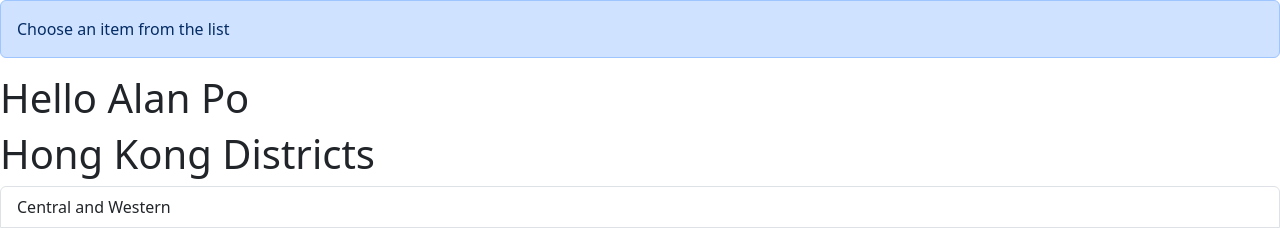
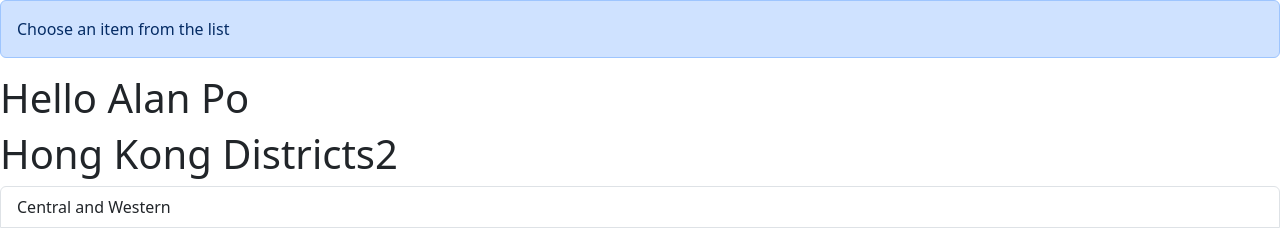
Before and after one commit to alanpolun/reactHelloWorld, a React (Vite) app: page / in a window 1280 px wide. Shown: the top 228 px of the page. Built offline with nearby package versions, Linux system fonts and the light colour scheme.

Commit message:
Solve onItemClick problem

```diff
--- a/components/ListGroup.jsx
+++ b/components/ListGroup.jsx
@@ -1,5 +1,5 @@
 import React from 'react';
-function ListGroup({ heading, items }) {
+function ListGroup({ heading, items, onItemClick }) {
     const [hoveredIndex, setHoveredIndex] = React.useState(null);
 
     return (
@@ -13,6 +13,7 @@ function ListGroup({ heading, items }) {
                         style={{ backgroundColor: hoveredIndex === index ? 'lightblue' : 'white' }}
                         onMouseEnter={() => setHoveredIndex(index)}
                         onMouseLeave={() => setHoveredIndex(null)}
+                        onClick={() => onItemClick(item)}
                     >
                         {item}
                     </li>
--- a/src/App.jsx
+++ b/src/App.jsx
@@ -9,16 +9,17 @@ function App() {
 
   const handleItemClick = (item) => {
     setSelectedItem(item);
+    console.log(selectedItem);
   };
 
   return (
     <>
       <AlertMessage>
-        {selectedItem ? `Selected item: ${selectedItem}` : 'Choose an item from the list'}
+        {selectedItem ? selectedItem : 'Choose an item from the list'}
       </AlertMessage>
       <Message sayTo={"Alan Po"} />
       <ListGroup
-        heading="Hong Kong Districts"
+        heading="Hong Kong Districts2"
         items={["Central and Western", "Eastern", "Southern", "Wan Chai", "Kowloon City"]}
         onItemClick={handleItemClick}
       />
```
